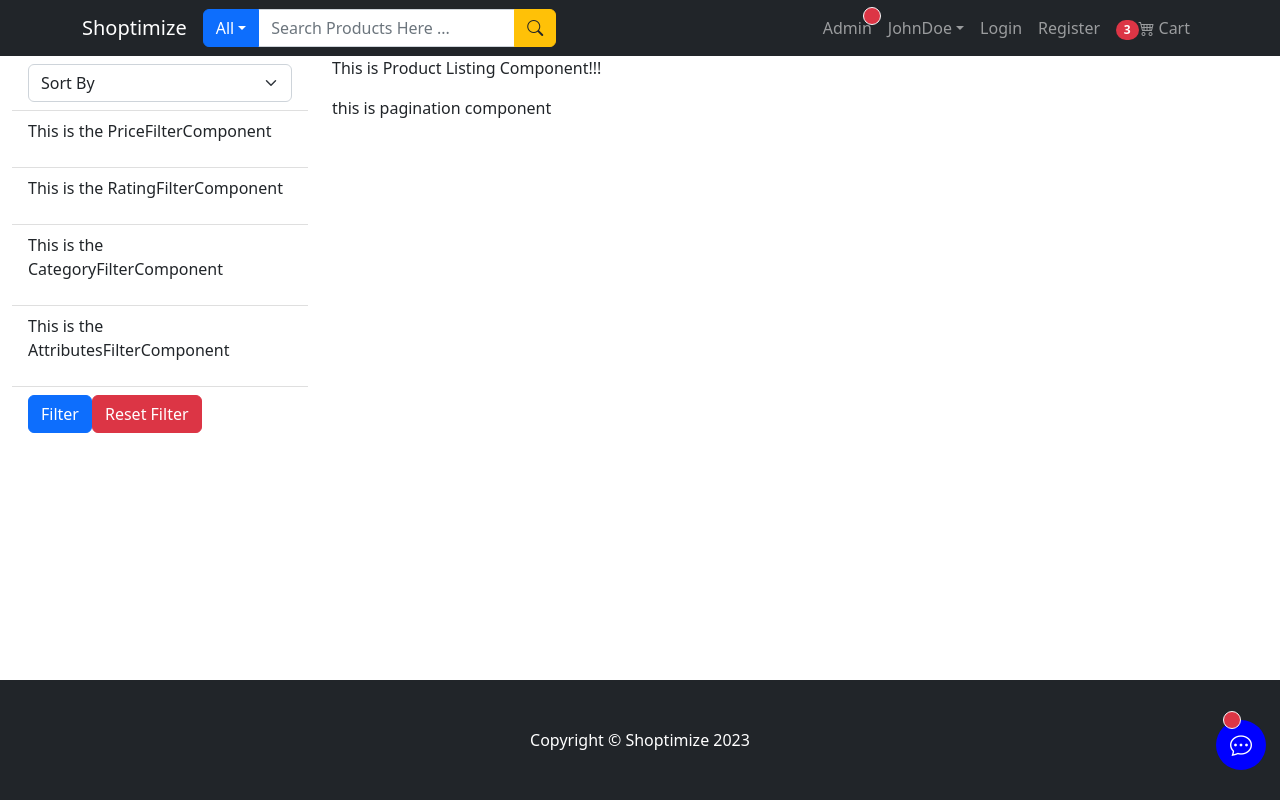
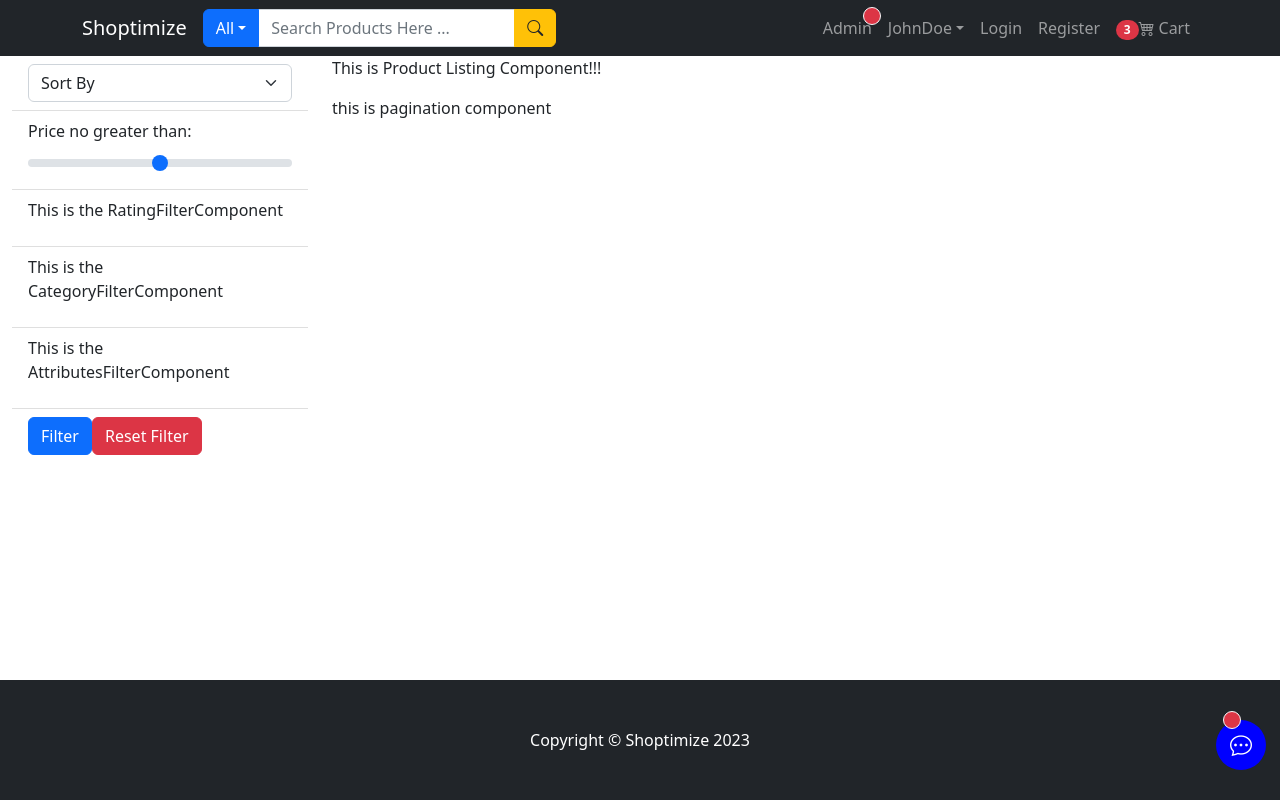
Before and after one commit to ShanchaiZ/MERN-ecommerce, a React (Create React App) app in the folder frontend/: page /product-list in a window 1280 px wide. Built offline with nearby package versions, Linux system fonts and the light colour scheme.

Commit message:
Updated the PriceFilterComponent with react-bootstrap Range indicator for selecting max/min price of a product

```diff
--- a/frontend/src/components/filterQueryResultOptions/PriceFilterComponent.js
+++ b/frontend/src/components/filterQueryResultOptions/PriceFilterComponent.js
@@ -1,8 +1,12 @@
-
-
+import { Form } from "react-bootstrap";
 
 const PriceFilterComponent = () => {
-    return <p>This is the PriceFilterComponent</p>
+    return (
+        <>
+            <Form.Label>Price no greater than:</Form.Label>
+            <Form.Range />
+        </>
+    );
 };
 
 export default PriceFilterComponent;
```
